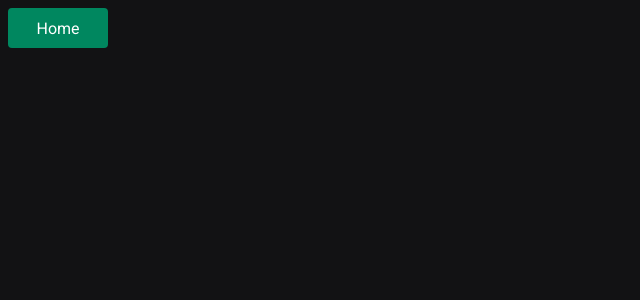
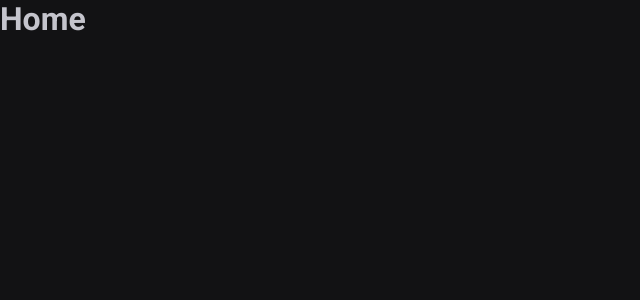
Before and after one commit to JVMedeiros/02-ignite-timer, a React (Vite) app: page / in a window 1280 px wide. Shown: the top 300 px of the page, without its empty margins (0-640 px from the left). Built offline with nearby package versions, Linux system fonts and the light colour scheme.

Commit message:
wip: home page

```diff
--- a/src/pages/Home.tsx
+++ b/src/pages/Home.tsx
@@ -1,5 +1,9 @@
 import { ButtonContainer } from "../components/Button.styles";
 
 export function Home() {
-  return <ButtonContainer variant="primary">Home</ButtonContainer>
+  return (
+    <div>
+      <h1>Home</h1>
+    </div>
+  )
 }
```
